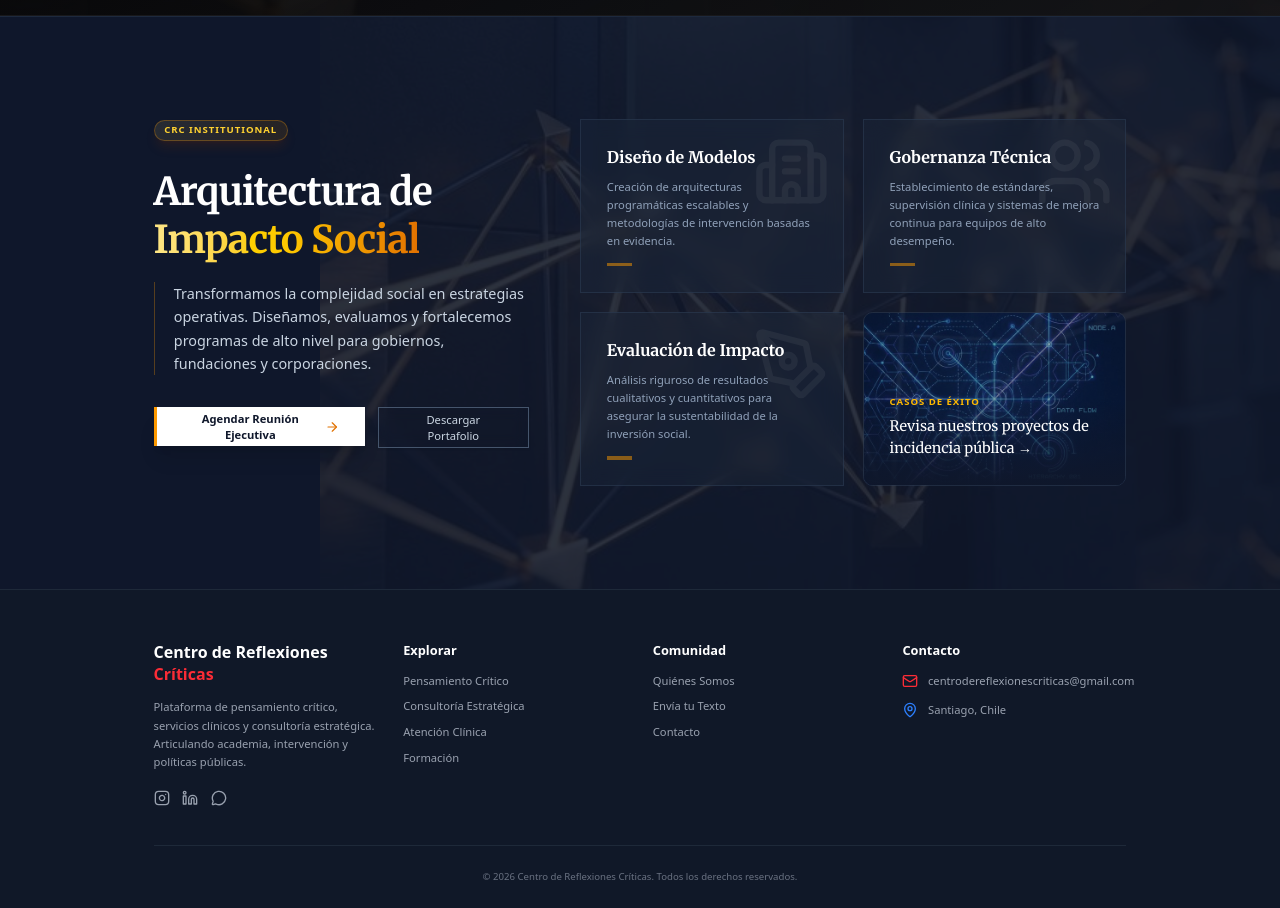
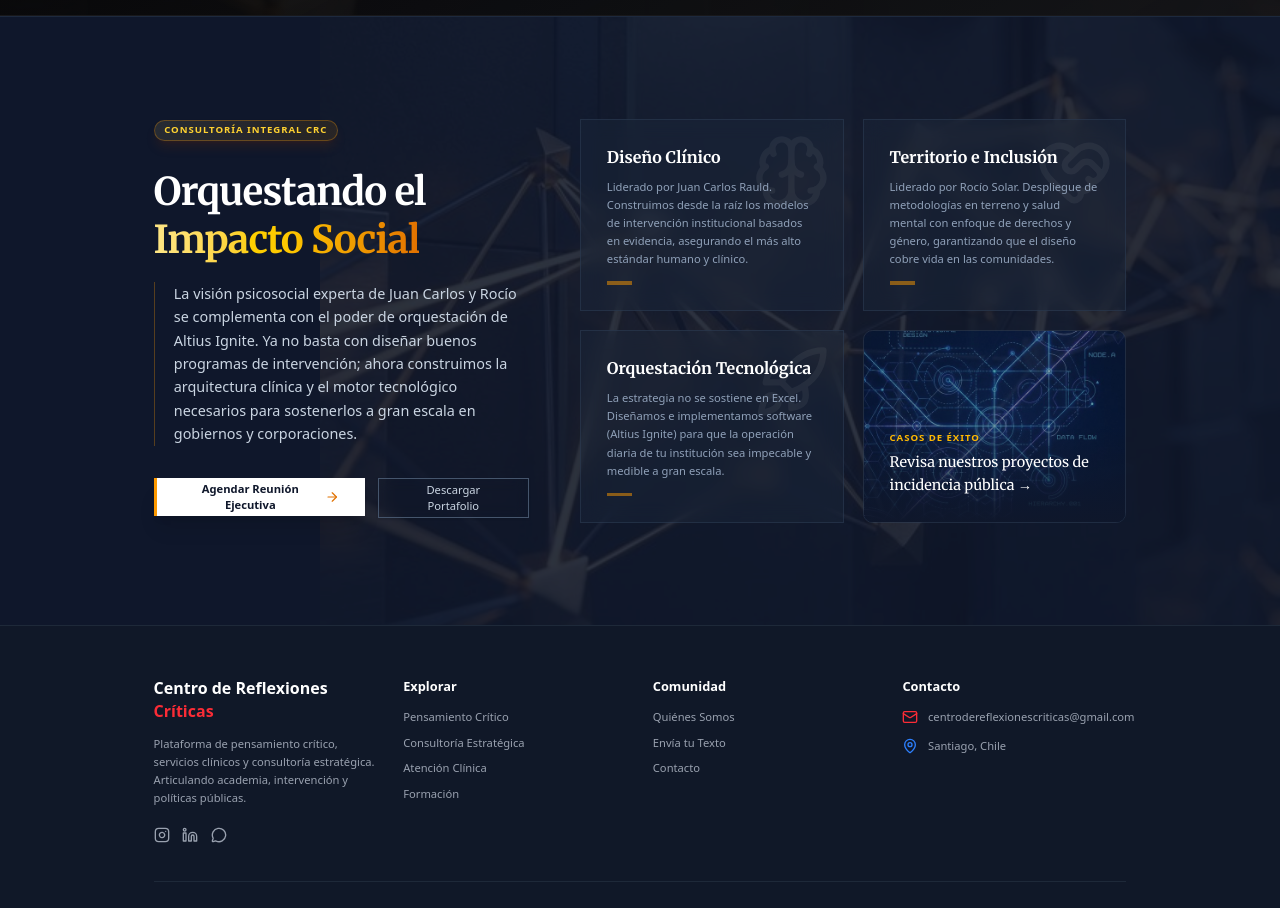
Before and after one commit to hh2fc24/centroreflexion, a Next.js app: page /servicios in a window 1280 px wide. Shown: the part 3620-4528 px from the top of the page. Built offline with nearby package versions, Linux system fonts and the light colour scheme.

Commit message:
feat: redesign consulting section to integrate Juan Carlos, Rocio and Altius

```diff
--- a/app/servicios/page.tsx
+++ b/app/servicios/page.tsx
@@ -4,7 +4,7 @@ import Link from "next/link";
 import Image from "next/image";
 import { Button } from "@/components/ui/Button";
 import { motion } from "framer-motion";
-import { Check, ArrowRight, PenTool, Users, Building2, Mail } from "lucide-react";
+import { Check, ArrowRight, PenTool, Users, Building2, Mail, Brain, HeartHandshake, Rocket } from "lucide-react";
 
 export default function Services() {
     return (
@@ -374,17 +374,17 @@ export default function Services() {
                                 viewport={{ once: true }}
                             >
                                 <span className="inline-flex items-center px-3 py-1 rounded-full bg-gradient-to-r from-amber-200/10 to-amber-500/10 text-amber-300 text-xs font-bold border border-amber-500/30 tracking-widest uppercase mb-8 shadow-lg shadow-amber-900/20 backdrop-blur-md">
-                                    CRC Institutional
+                                    Consultoría Integral CRC
                                 </span>
                                 <h2 className="text-4xl md:text-5xl font-bold tracking-tight text-white mb-6 font-serif leading-tight">
-                                    Arquitectura de <br />
+                                    Orquestando el <br />
                                     <span className="text-transparent bg-clip-text bg-gradient-to-r from-amber-200 via-yellow-400 to-amber-600">
                                         Impacto Social
                                     </span>
                                 </h2>
                                 <p className="text-lg text-slate-300 leading-relaxed mb-10 font-light border-l-2 border-amber-500/30 pl-6">
-                                    Transformamos la complejidad social en estrategias operativas.
-                                    Diseñamos, evaluamos y fortalecemos programas de alto nivel para gobiernos, fundaciones y corporaciones.
+                                    La visión psicosocial experta de Juan Carlos y Rocío se complementa con el poder de orquestación de <strong>Altius Ignite</strong>.
+                                    Ya no basta con diseñar buenos programas de intervención; ahora construimos la arquitectura clínica y el motor tecnológico necesarios para sostenerlos a gran escala en gobiernos y corporaciones.
                                 </p>
 
                                 <div className="flex flex-col sm:flex-row gap-4">
@@ -405,12 +405,12 @@ export default function Services() {
                                 {/* Card 1 */}
                                 <div className="group relative bg-slate-800/40 backdrop-blur-md border border-slate-700/50 p-8 hover:bg-slate-800/60 transition-all duration-300 overflow-hidden">
                                     <div className="absolute top-0 right-0 p-4 opacity-5 group-hover:opacity-10 transition-opacity">
-                                        <Building2 className="w-24 h-24 text-white" />
+                                        <Brain className="w-24 h-24 text-white" />
                                     </div>
                                     <div className="relative z-10">
-                                        <h3 className="text-xl font-bold text-white mb-3 font-serif">Diseño de Modelos</h3>
+                                        <h3 className="text-xl font-bold text-white mb-3 font-serif">Diseño Clínico</h3>
                                         <p className="text-sm text-slate-400 leading-relaxed mb-4">
-                                            Creación de arquitecturas programáticas escalables y metodologías de intervención basadas en evidencia.
+                                            Liderado por Juan Carlos Rauld. Construimos desde la raíz los modelos de intervención institucional basados en evidencia, asegurando el más alto estándar humano y clínico.
                                         </p>
                                         <div className="w-8 h-1 bg-amber-500/50 group-hover:w-full transition-all duration-500"></div>
                                     </div>
@@ -419,12 +419,12 @@ export default function Services() {
                                 {/* Card 2 */}
                                 <div className="group relative bg-slate-800/40 backdrop-blur-md border border-slate-700/50 p-8 hover:bg-slate-800/60 transition-all duration-300 overflow-hidden">
                                     <div className="absolute top-0 right-0 p-4 opacity-5 group-hover:opacity-10 transition-opacity">
-                                        <Users className="w-24 h-24 text-white" />
+                                        <HeartHandshake className="w-24 h-24 text-white" />
                                     </div>
                                     <div className="relative z-10">
-                                        <h3 className="text-xl font-bold text-white mb-3 font-serif">Gobernanza Técnica</h3>
+                                        <h3 className="text-xl font-bold text-white mb-3 font-serif">Territorio e Inclusión</h3>
                                         <p className="text-sm text-slate-400 leading-relaxed mb-4">
-                                            Establecimiento de estándares, supervisión clínica y sistemas de mejora continua para equipos de alto desempeño.
+                                            Liderado por Rocío Solar. Despliegue de metodologías en terreno y salud mental con enfoque de derechos y género, garantizando que el diseño cobre vida en las comunidades.
                                         </p>
                                         <div className="w-8 h-1 bg-amber-500/50 group-hover:w-full transition-all duration-500"></div>
                                     </div>
@@ -433,12 +433,12 @@ export default function Services() {
                                 {/* Card 3 */}
                                 <div className="group relative bg-slate-800/40 backdrop-blur-md border border-slate-700/50 p-8 hover:bg-slate-800/60 transition-all duration-300 overflow-hidden">
                                     <div className="absolute top-0 right-0 p-4 opacity-5 group-hover:opacity-10 transition-opacity">
-                                        <PenTool className="w-24 h-24 text-white" />
+                                        <Rocket className="w-24 h-24 text-white" />
                                     </div>
                                     <div className="relative z-10">
-                                        <h3 className="text-xl font-bold text-white mb-3 font-serif">Evaluación de Impacto</h3>
+                                        <h3 className="text-xl font-bold text-white mb-3 font-serif">Orquestación Tecnológica</h3>
                                         <p className="text-sm text-slate-400 leading-relaxed mb-4">
-                                            Análisis riguroso de resultados cualitativos y cuantitativos para asegurar la sustentabilidad de la inversión social.
+                                            La estrategia no se sostiene en Excel. Diseñamos e implementamos software (Altius Ignite) para que la operación diaria de tu institución sea impecable y medible a gran escala.
                                         </p>
                                         <div className="w-8 h-1 bg-amber-500/50 group-hover:w-full transition-all duration-500"></div>
                                     </div>
```
